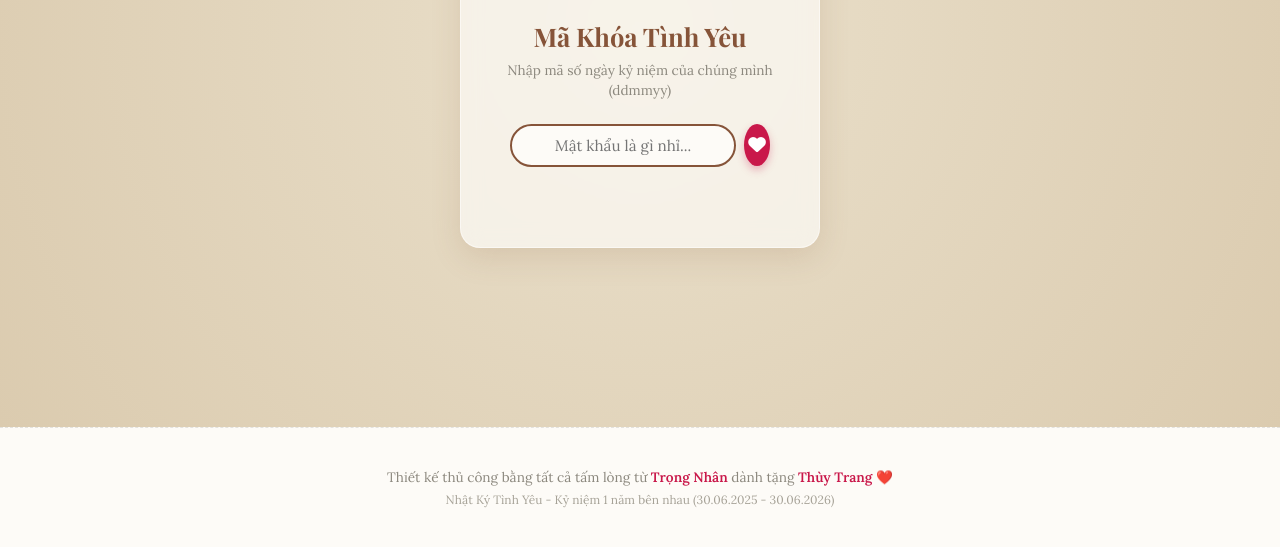
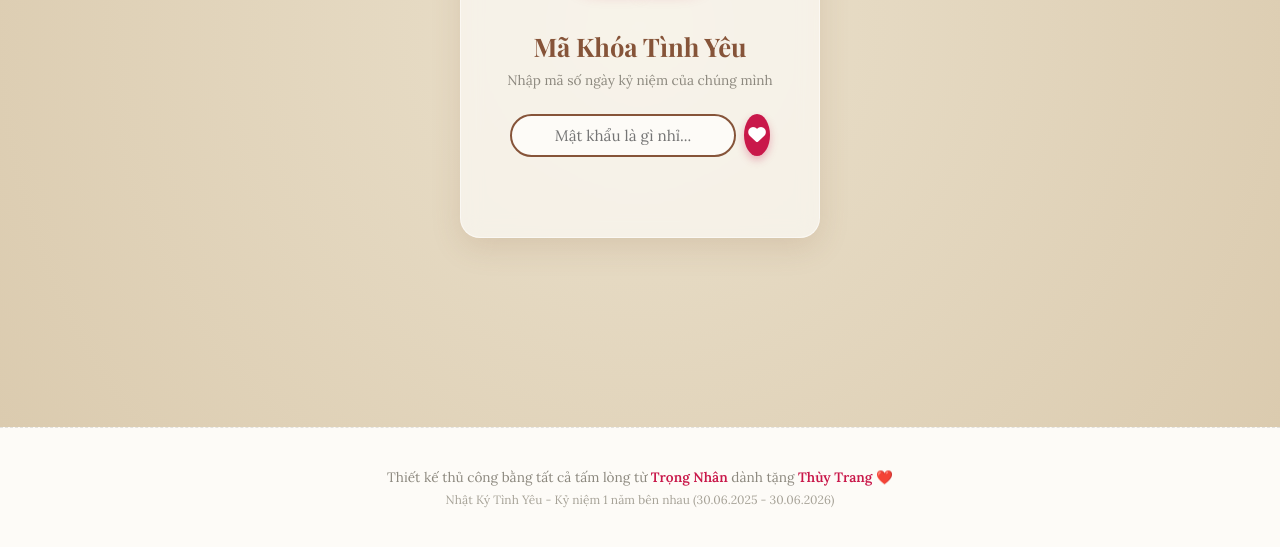
Before and after one commit to PhanTrongNhan91/deargift, a plain HTML site: page index.html in a window 1280 px wide. Shown: the part 373-920 px from the top of the page. Drawn offline with nearby package versions, Linux system fonts and the light colour scheme; a web font is replaced by a local one.

```diff
--- a/index.html
+++ b/index.html
@@ -34,7 +34,7 @@
             </div>
 
             <h2 class="lock-title">Mã Khóa Tình Yêu</h2>
-            <p class="lock-subtitle">Nhập mã số ngày kỷ niệm của chúng mình (ddmmyy)</p>
+            <p class="lock-subtitle">Nhập mã số ngày kỷ niệm của chúng mình</p>
 
             <div class="input-group">
                 <input type="password" id="passwordInput" placeholder="Mật khẩu là gì nhỉ..." maxlength="10" autofocus>
```
